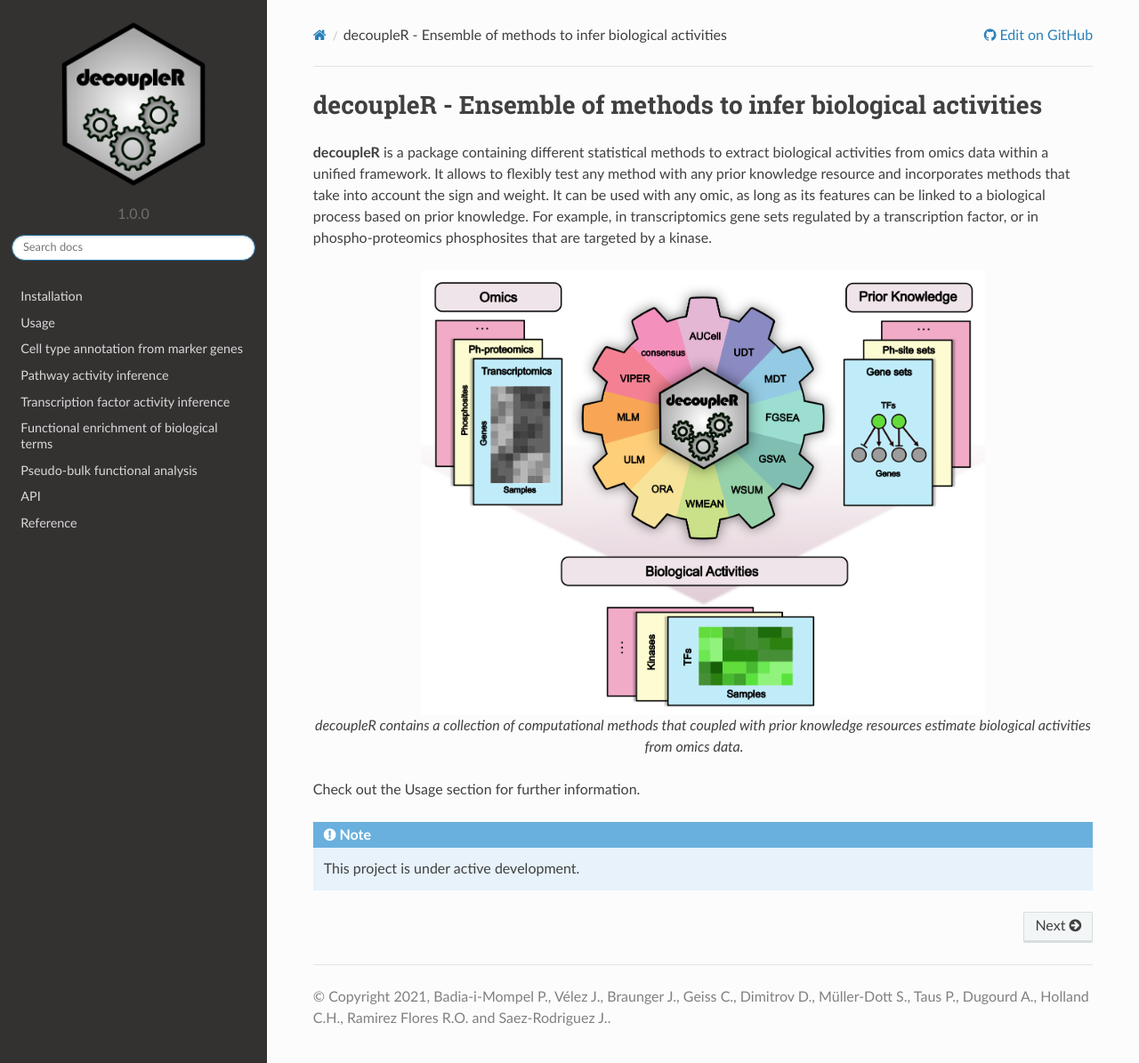
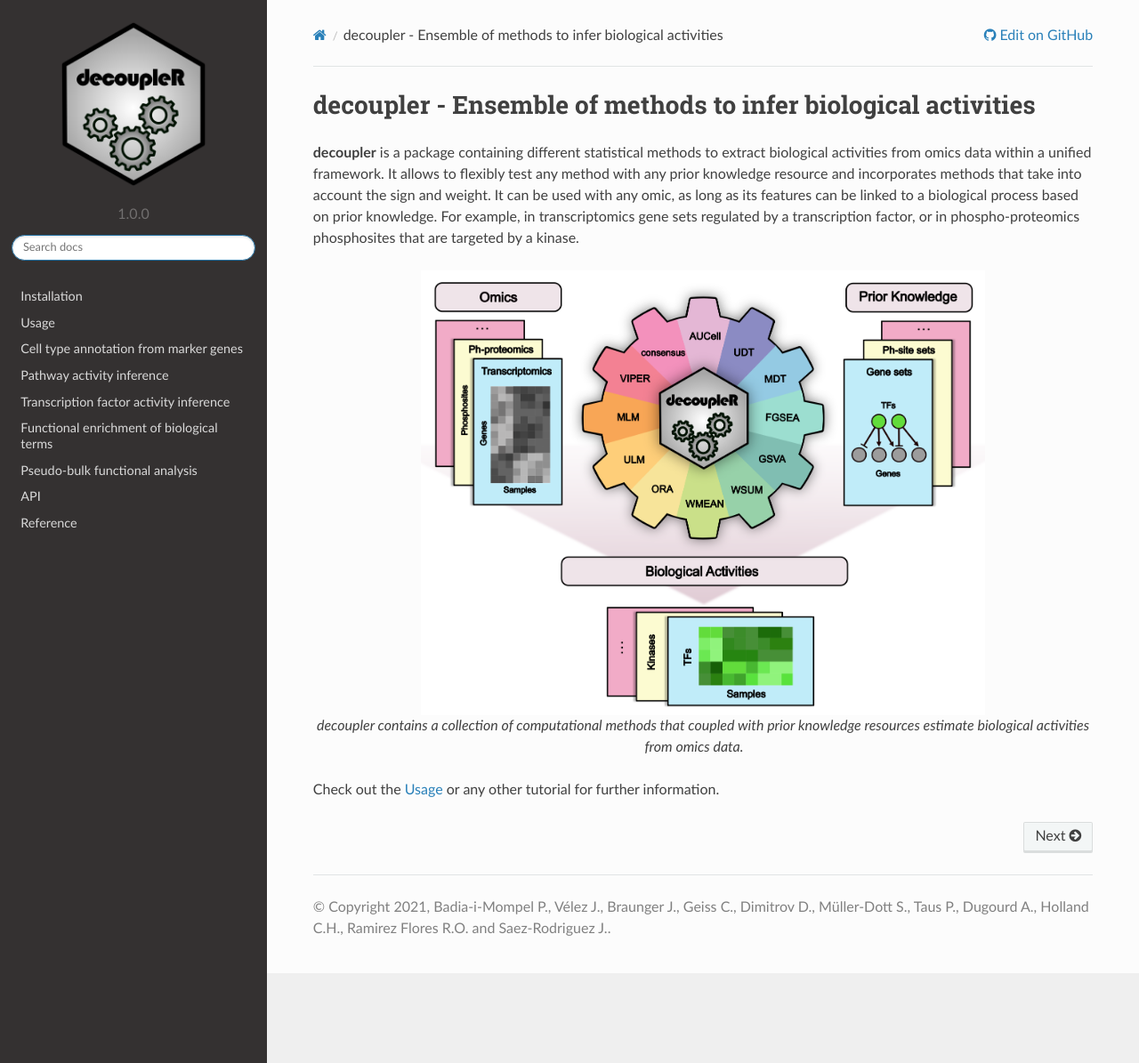
Before and after one commit to saezlab/decoupler-py, a Sphinx documentation site: the page built from docs/source/index.rst, in a window 1280 px wide and 1195 px high. Shown: the whole window at 89% size. Built offline with Sphinx 7.4.7 and the Read the Docs theme 2.0.0, drawn with Linux system fonts in a browser that asks for light colours.

Commit message:
Updated docs

```diff
--- a/decoupler/__init__.py
+++ b/decoupler/__init__.py
@@ -13,7 +13,7 @@ from .method_aucell import run_aucell  # noqa: F401
 from .decouple import decouple  # noqa: F401
 from .consensus import run_consensus  # noqa: F401
 from .omnip import show_resources, get_resource, get_progeny, get_dorothea  # noqa: F401
-from .plotting import plot_volcano # noqa: F401
+from .plotting import plot_volcano  # noqa: F401
 
 # External libraries go out of main setup
 try:
--- a/docs/source/api.rst
+++ b/docs/source/api.rst
@@ -4,7 +4,7 @@ API
 .. automodule:: decoupler
    :noindex:
 
-Import decoupleR as::
+Import decoupler as::
 
    import decoupler as dc
 
--- /dev/null
+++ b/docs/source/generated/decoupler.get_contrast.rst
@@ -0,0 +1,6 @@
+decoupler.get\_contrast
+=======================
+
+.. currentmodule:: decoupler
+
+.. autofunction:: get_contrast
--- /dev/null
+++ b/docs/source/generated/decoupler.get_pseudobulk.rst
@@ -0,0 +1,6 @@
+decoupler.get\_pseudobulk
+=========================
+
+.. currentmodule:: decoupler
+
+.. autofunction:: get_pseudobulk
--- a/docs/source/index.rst
+++ b/docs/source/index.rst
@@ -1,7 +1,7 @@
-decoupleR - Ensemble of methods to infer biological activities
+decoupler - Ensemble of methods to infer biological activities
 ==============================================================
 
-**decoupleR** is a package containing different statistical methods to extract biological activities from omics data within a unified framework. It allows to flexibly test any method with any prior knowledge resource and incorporates methods that take into account the sign and weight. It can be used with any omic, as long as its features can be linked to a biological process based on prior knowledge. For example, in transcriptomics gene sets regulated by a transcription factor, or in phospho-proteomics phosphosites that are targeted by a kinase.
+**decoupler** is a package containing different statistical methods to extract biological activities from omics data within a unified framework. It allows to flexibly test any method with any prior knowledge resource and incorporates methods that take into account the sign and weight. It can be used with any omic, as long as its features can be linked to a biological process based on prior knowledge. For example, in transcriptomics gene sets regulated by a transcription factor, or in phospho-proteomics phosphosites that are targeted by a kinase.
 
 .. figure:: graphical_abstract.png
    :height: 500px
@@ -9,14 +9,10 @@ decoupleR - Ensemble of methods to infer biological activities
    :align: center
    :class: no-scaled-link
 
-   decoupleR contains a collection of computational methods that coupled with
+   decoupler contains a collection of computational methods that coupled with
    prior knowledge resources estimate biological activities from omics data.
 
-Check out the Usage section for further information.
-
-.. note::
-
-   This project is under active development.
+Check out the `Usage <https://decoupler-py.readthedocs.io/en/latest/notebooks/usage.html>`_ or any other tutorial for further information.
 
 .. toctree::
    :maxdepth: 1
--- a/docs/source/installation.rst
+++ b/docs/source/installation.rst
@@ -1,15 +1,15 @@
 Installation
 ============
 
-**decoupleR** requires Python version >= 3.8 to run.
+**decoupler** requires Python version >= 3.8 to run.
 
 PyPI
 ----
-**decoupleR** is also available on PyPI:
+**decoupler** is also available on PyPI:
 
 .. code-block:: console
 
-   pip install ...
+   pip install decoupler
 
 Development Version
 -------------------
```
Also changed, not shown: other parts of docs/source/api.rst (+2 -0 lines), README.md (+12 -4 lines), docs/source/notebooks/cell_annotation.ipynb, docs/source/notebooks/dorothea.ipynb, docs/source/notebooks/msigdb.ipynb, docs/source/notebooks/progeny.ipynb, 3 other files.
